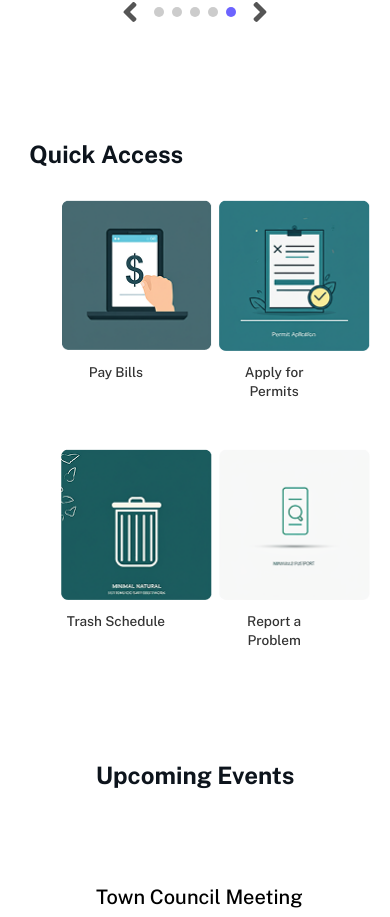
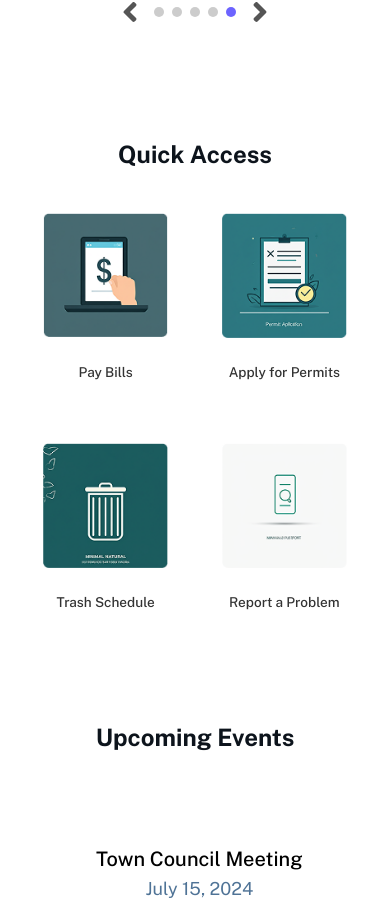
Before and after one commit to MahmoudSmaily194/Municipality, a React (Vite) app: page / in a window 390 px wide. Shown: the part 1434-2351 px from the top of the page. Built offline with nearby package versions, Linux system fonts and the light colour scheme.

Commit message:
solved the problems in the quick access

```diff
--- a/src/pages/home/home.module.css
+++ b/src/pages/home/home.module.css
@@ -66,6 +66,7 @@
   color: #0d141c;
 }
 .quick_access_items {
+  width: 95%;
   display: grid;
   grid-template-columns: repeat(auto-fit, minmax(120px, 1fr));
   gap: clamp(24px, 5vw, 48px);
@@ -113,13 +114,20 @@
 }
 @media (max-width: 567px) {
   .quick_access {
-    width: 85%;
-  }
+    width: 90%;
+    display: flex;
+    flex-direction: column;
+    align-items: center;
+    justify-content: center;
+     }
   .home_intro h1{
     font-size: 3rem;
   }
   .home_intro p{
     font-size: 1rem;
+  }
+  .access_icon{
+    width: 125px;
   }
 }
 /* Up Coming Events Sec */
```
